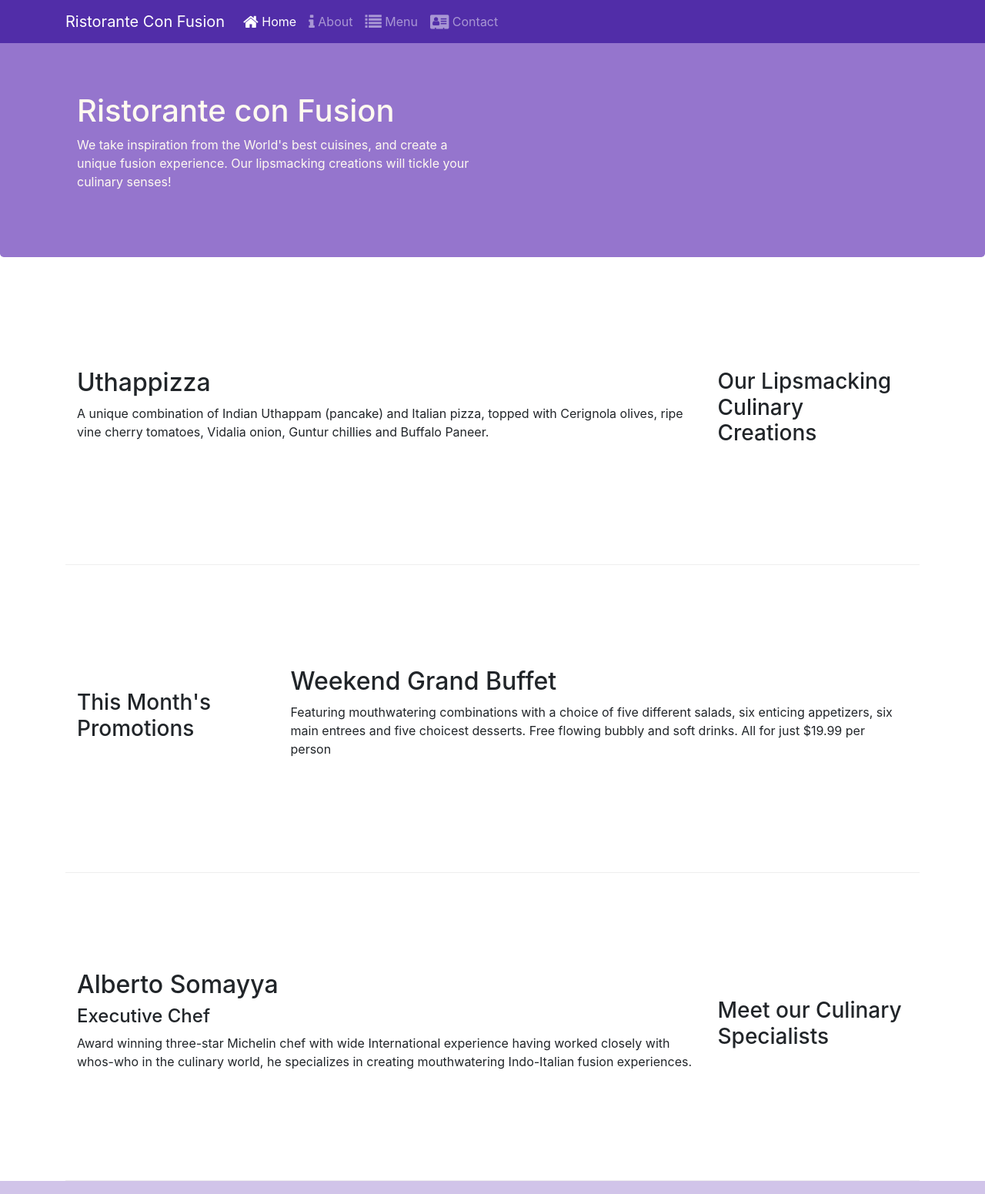
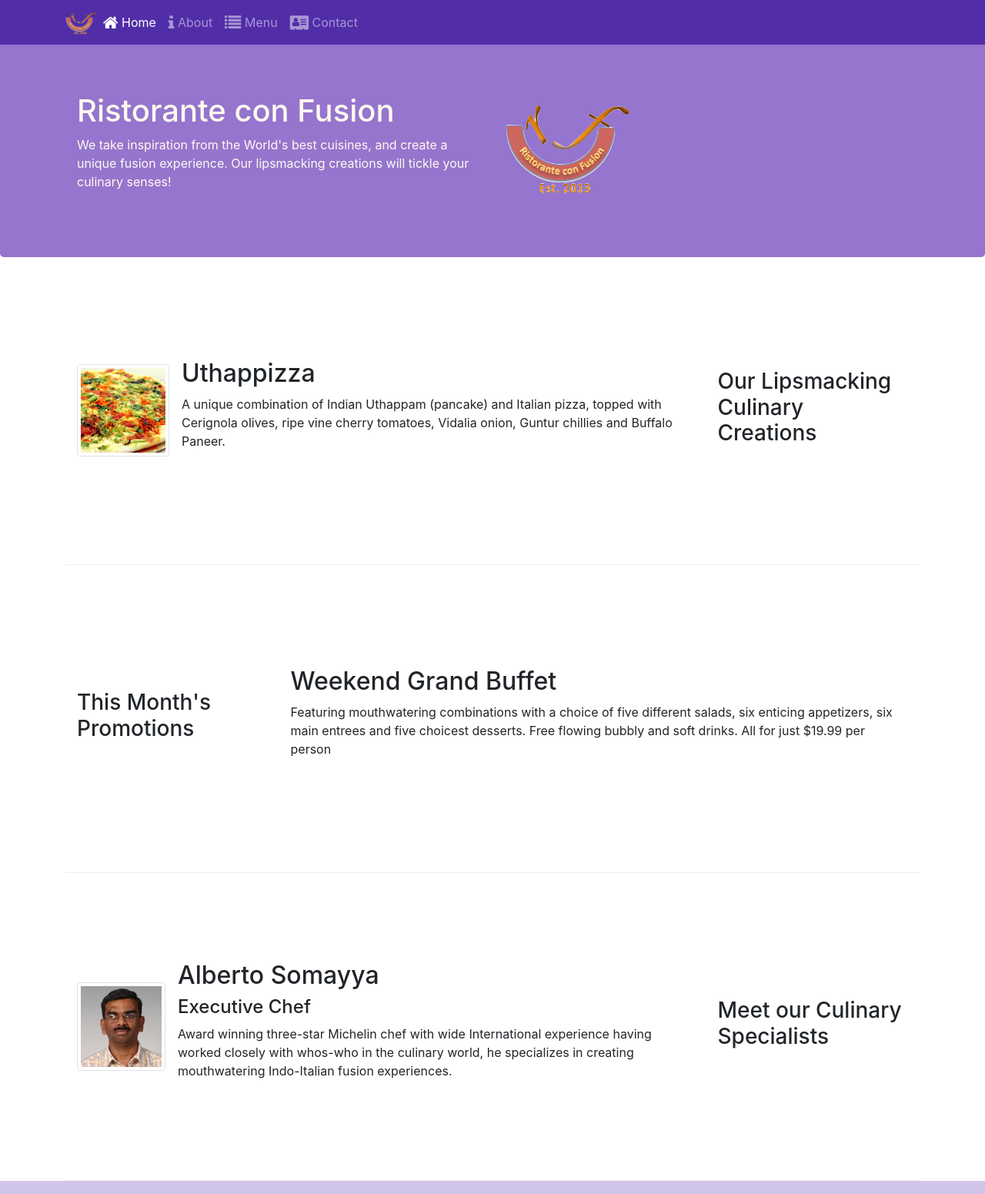
Before and after one commit to Samarth484/ConFuSionBonAppetit, a website: page index.html in a window 1280 px wide. Shown: the top 1551 px of the page at 77% size. Drawn offline with nearby package versions, Linux system fonts and the light colour scheme.

Commit message:
Images and Media

```diff
--- a/index.html
+++ b/index.html
@@ -12,6 +12,7 @@
   <link rel="stylesheet" href="node_modules/font-awesome/css/font-awesome.min.css">
   <link rel="stylesheet" href="node_modules/bootstrap-social/bootstrap-social.css">
   <link href="css/styles.css" rel="stylesheet">
+
   <title>Ristorante Con Fusion</title>
 </head>
 
@@ -21,7 +22,7 @@
       <button class="navbar-toggler" type="button" data-toggle="collapse" data-target="#Navbar">
         <span class="navbar-toggler-icon"></span>
       </button>
-      <a class="navbar-brand" href="#">Ristorante Con Fusion</a>
+      <a class="navbar-brand mr-auto" href="#"> <img src="img/logo.png" height="30" widht="41" alt=""> </a>
       <div class="collapse navbar-collapse" id="Navbar">
         <ul class="navbar-nav mr-auto">
           <li class="nav-item active"><a class="nav-link" href="#"><span class="fa fa-home fa-lg"></span> Home</a></li>
@@ -40,7 +41,8 @@
           <h1>Ristorante con Fusion</h1>
           <p>We take inspiration from the World's best cuisines, and create a unique fusion experience. Our lipsmacking creations will tickle your culinary senses!</p>
         </div>
-        <div class="col-12 col-sm">
+        <div class="col-12 col-sm justify-content-center align-self-center">
+          <img src="img/logo.png" class="img-fluid">
         </div>
       </div>
     </div>
@@ -52,8 +54,17 @@
         <h3>Our Lipsmacking Culinary Creations</h3>
       </div>
       <div class="col col-sm order-sm-first col-md">
-        <h2>Uthappizza</h2>
-        <p>A unique combination of Indian Uthappam (pancake) and Italian pizza, topped with Cerignola olives, ripe vine cherry tomatoes, Vidalia onion, Guntur chillies and Buffalo Paneer.</p>
+        <div class="media">
+                    <img class="d-flex mr-3 img-thumbnail align-self-center"
+                            src="img/uthappizza.png" alt="Uthappizza">
+                    <div class="media-body">
+                        <h2 class="mt-0">Uthappizza</h2>
+                        <p class="d-none d-sm-block">A unique combination of Indian Uthappam (pancake) and
+                            Italian pizza, topped with Cerignola olives, ripe vine
+                            cherry tomatoes, Vidalia onion, Guntur chillies and
+                            Buffalo Paneer.</p>
+                    </div>
+        </div>
       </div>
     </div>
 
@@ -74,9 +85,19 @@
         <h3>Meet our Culinary Specialists</h3>
       </div>
       <div class="col col-sm order-sm-first col-md">
-        <h2>Alberto Somayya</h2>
-        <h4>Executive Chef</h4>
-        <p class="d-none d-sm-block">Award winning three-star Michelin chef with wide International experience having worked closely with whos-who in the culinary world, he specializes in creating mouthwatering Indo-Italian fusion experiences. </p>
+        <div class="media">
+                   <img class="d-flex mr-3 img-thumbnail align-self-center"
+                           src="img/alberto.png" alt="Alberto Somayya">
+                   <div class="media-body">
+                       <h2 class="mt-0">Alberto Somayya</h2>
+                       <h4>Executive Chef</h4>
+                       <p class="d-none d-sm-block">Award winning three-star Michelin chef with wide
+                           International experience having worked closely with
+                           whos-who in the culinary world, he specializes in
+                           creating mouthwatering Indo-Italian fusion experiences.
+                       </p>
+                   </div>
+        </div>
       </div>
     </div>
   </div>
```
Also changed, not shown: aboutus.html (+5 -4 lines), contactus.html (+3 -2 lines), img/alberto.png (added), img/buffet.png (added), img/logo.png (added), img/uthappizza.png (added), 1 other file.
